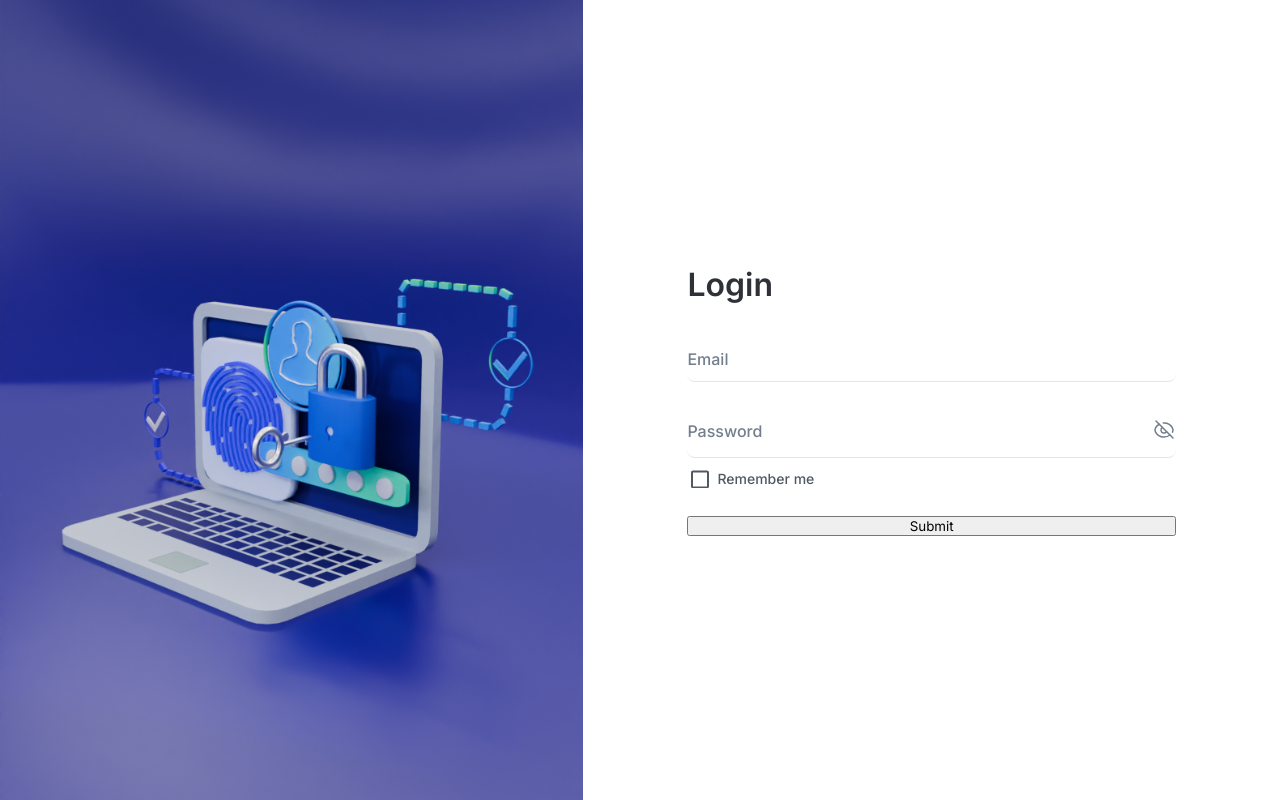
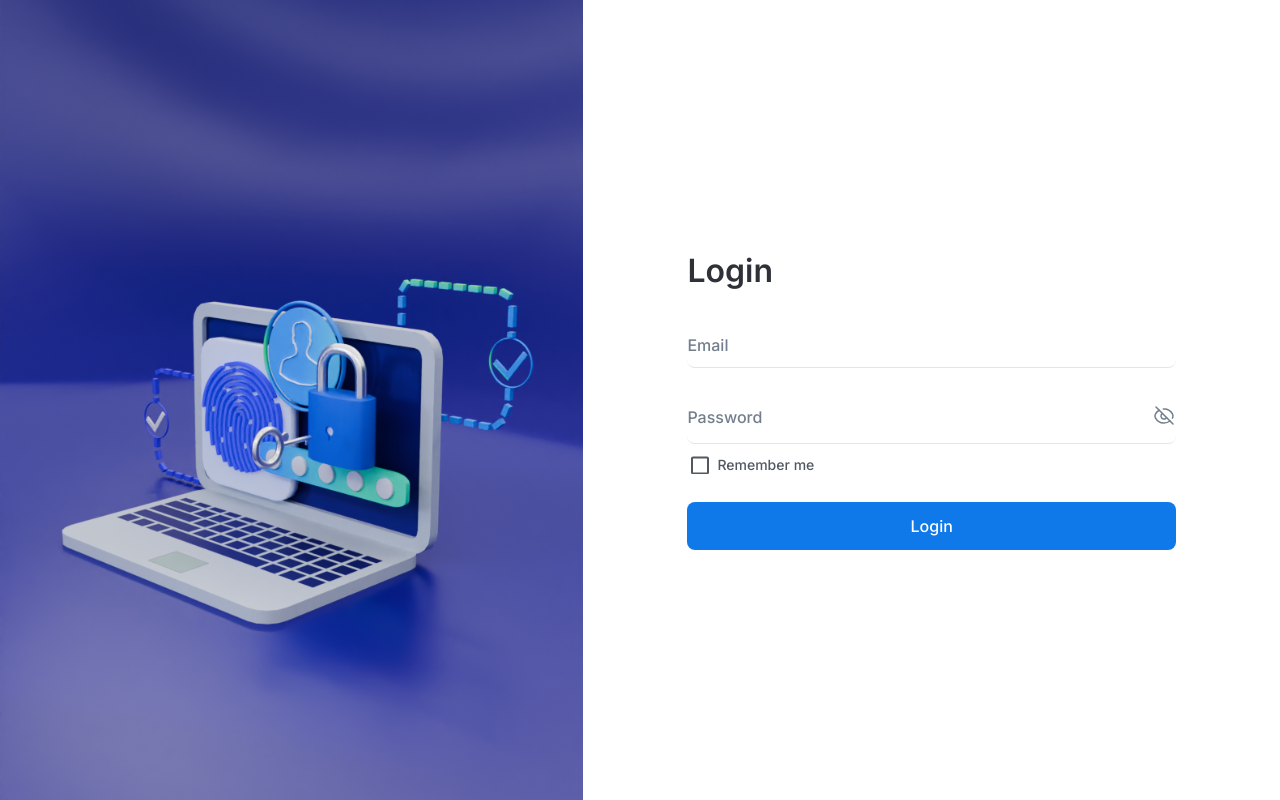
Before and after one commit to RaindiMGE/Merodi_Admin, a Next.js app: page /login in a window 1280 px wide. Built offline with nearby package versions, Linux system fonts and the light colour scheme.

Commit message:
refactor: Use Button Component

```diff
--- /dev/null
+++ b/app/Components/Buttons/PrimaryButton/primaryButtons.module.scss
@@ -0,0 +1,54 @@
+.mainButton {
+  color: #5c6b7e;
+  font-family: "Inter";
+  font-size: 16px;
+  font-style: normal;
+  font-weight: 500;
+  line-height: 20px;
+  border: 0px;
+  display: flex;
+  justify-content: center;
+  padding: 8px 16px 8px 12px;
+  justify-content: center;
+  align-items: center;
+  gap: 8px;
+  border-radius: 8px;
+  &:hover {
+    background-color: #9b9b9b;
+  }
+}
+
+.bigButton {
+  &:active {
+    background-color: #0c5eb6;
+  }
+  border: 0px;
+  display: flex;
+  width: 100%;
+  height: 48px;
+  padding: 12px 16px;
+  justify-content: center;
+  align-items: center;
+  gap: 10px;
+  border-radius: 8px;
+  background: #0f79ea;
+  color: #fff;
+  font-family: "Inter";
+  font-size: 16px;
+  font-style: normal;
+  font-weight: 500;
+  line-height: 20px;
+
+  &:hover {
+    background-color: #0D68C9;
+  }
+}
+
+.imgTag {
+  display: flex;
+  width: 24px;
+  height: 24px;
+  padding: 5px;
+  justify-content: center;
+  align-items: center;
+}
--- /dev/null
+++ b/app/Components/Buttons/PrimaryButton/primaryButtons.tsx
@@ -0,0 +1,42 @@
+import styles from "./primaryButtons.module.scss";
+import React from "react";
+
+interface buttonProps {
+  isLarge?: boolean;
+  title: string;
+  onClick?: () => void;
+}
+const Button = ({ isLarge, title }: buttonProps) => {
+  return (
+    <button className={isLarge ? styles.bigButton : styles.mainButton}>
+      {!isLarge && (
+        <svg
+          className={styles.imgTag}
+          width="30"
+          height="30"
+          viewBox="0 0 30 30"
+          fill="none"
+          xmlns="http://www.w3.org/2000/svg"
+        >
+          <path
+            d="M1 15H29"
+            stroke="currentColor"
+            stroke-width="1.5"
+            stroke-linecap="round"
+            stroke-linejoin="round"
+          />
+          <path
+            d="M15 29V1"
+            stroke="currentColor"
+            stroke-width="1.5"
+            stroke-linecap="round"
+            stroke-linejoin="round"
+          />
+        </svg>
+      )}
+      {title}
+    </button>
+  );
+};
+
+export default Button;
--- a/app/login/page.tsx
+++ b/app/login/page.tsx
@@ -5,6 +5,7 @@ import styles from './page.module.scss';
 import Input from '../Components/InputComponent/InputComponent';
 import { SubmitHandler, useForm, UseFormRegister, UseFormRegisterReturn } from 'react-hook-form';
 import { Login } from '../interfaces/interface';
+import Button from '../Components/Buttons/PrimaryButton/primaryButtons';
 
 const LogIn = () => {
 
@@ -55,7 +56,7 @@ const LogIn = () => {
                             <label htmlFor="check" className={styles.label}>Remember me</label>
                         </div>
                     </div>
-                    <button>Submit</button>
+                    <Button isLarge title='Login' onClick={handleSubmit(onSubmit)} />
                 </form>
             </div>
         </div>
```
